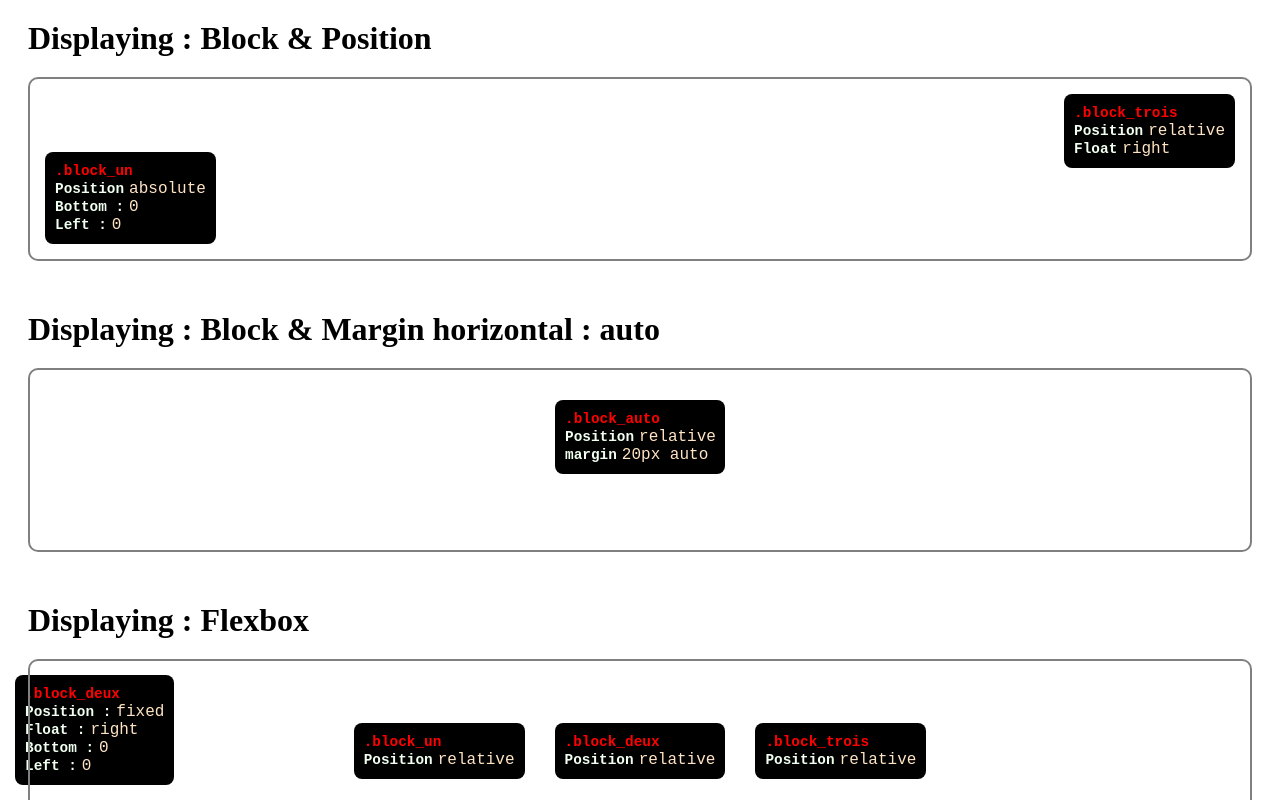
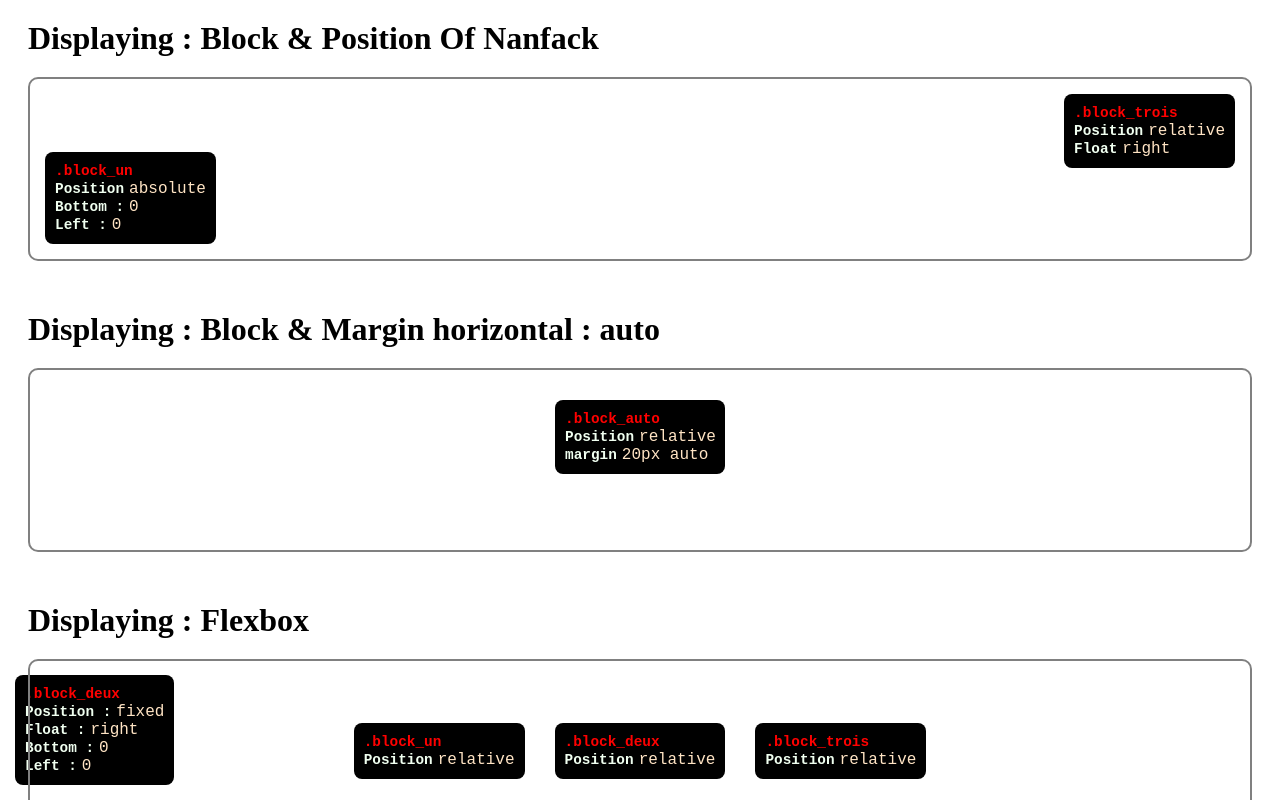
Before and after one commit to JesseIkolo/ProjetEvo, a plain HTML site: page pages/Displaying.html in a window 1280 px wide. Shown: the top 800 px of the page. Drawn offline with Linux system fonts and the light colour scheme.

Commit message:
nanfack add

```diff
--- a/pages/Displaying.html
+++ b/pages/Displaying.html
@@ -11,6 +11,7 @@
    <div class="exemple">
          <h1 class="exemple_text">
                Displaying : Block & Position
+               Of Nanfack
             </h1>
             <div class="parent">
                <div class="block" id="block_un">
```
